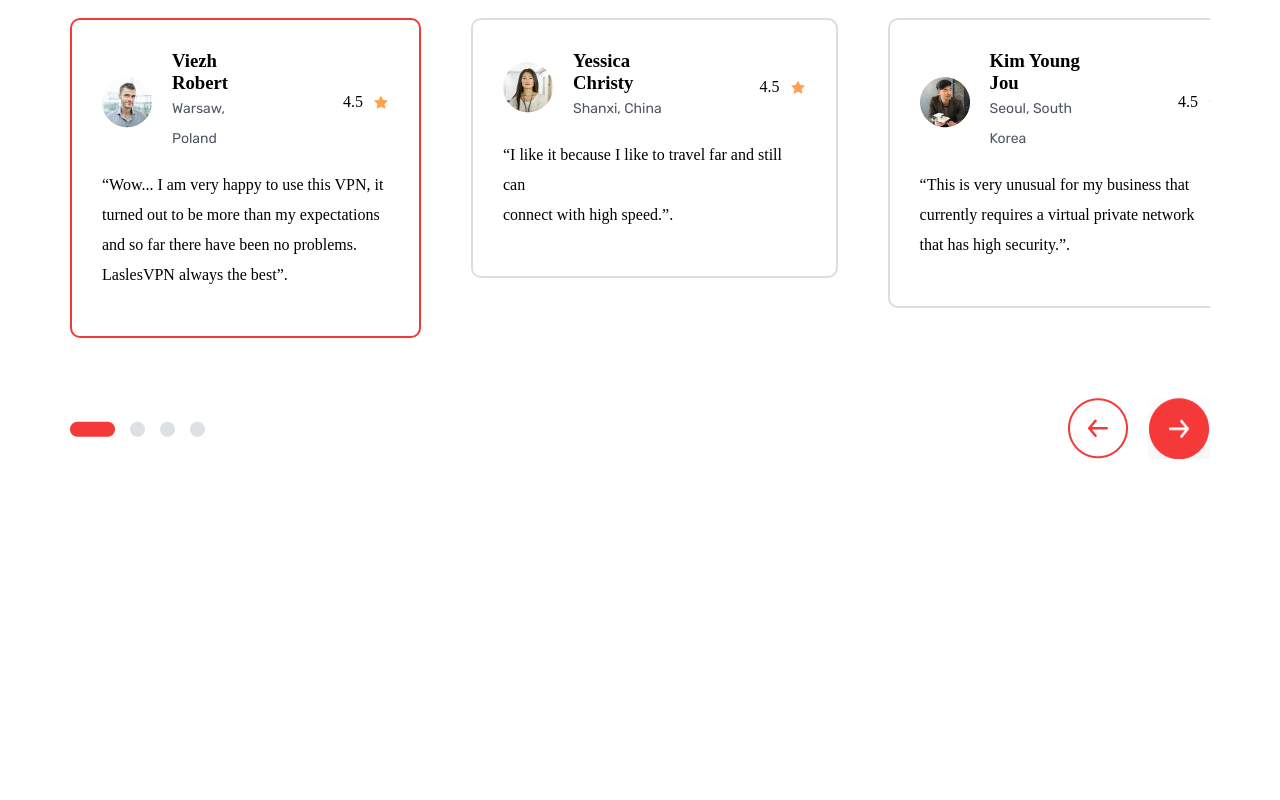
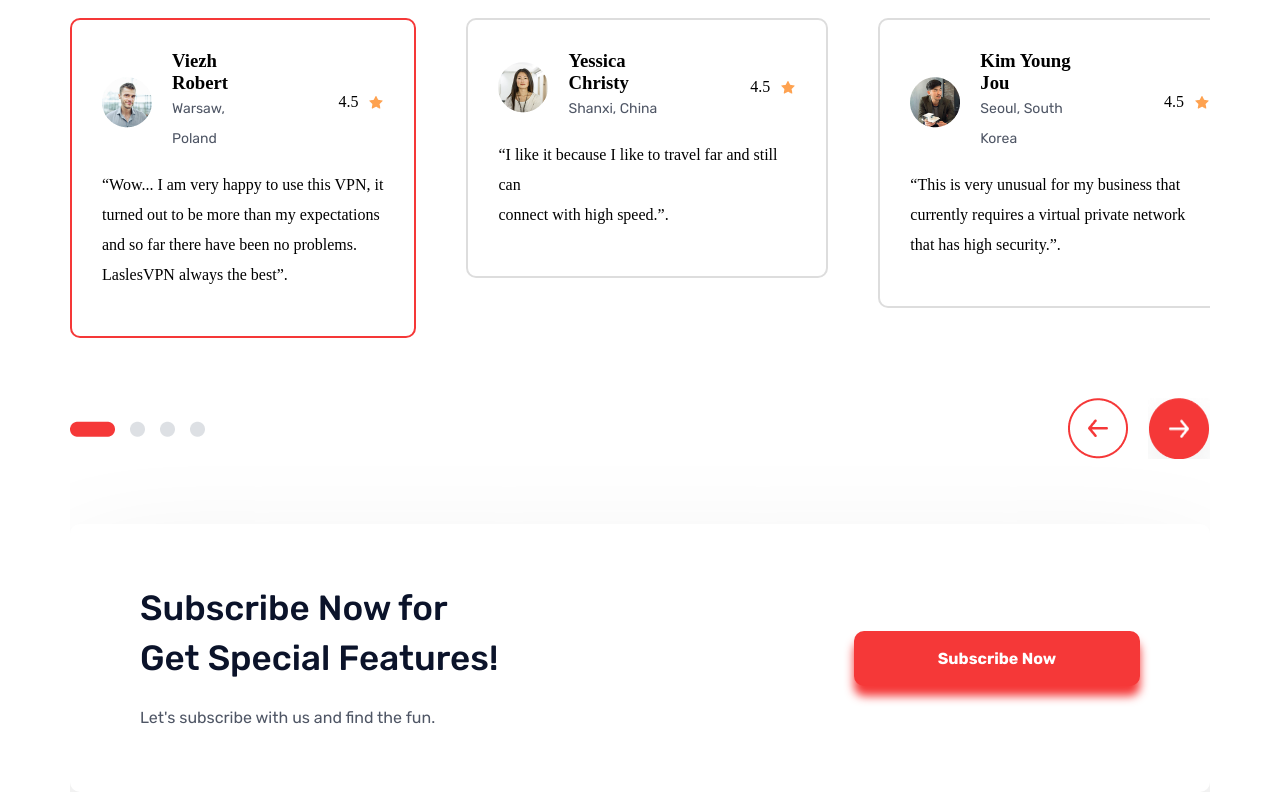
Before and after one commit to yernar-tursyn/neobis-front-lasles-VPN, a plain HTML site: page index.html in a window 1280 px wide. Shown: the part 4010-4810 px from the top of the page. Before the commit the page ends 4477 px from the top, so only its background shows below. Drawn offline with Linux system fonts and the light colour scheme.

Commit message:
feat: add seventh section

```diff
--- a/css/style.css
+++ b/css/style.css
@@ -67,8 +67,9 @@
     line-height: 30px;
 }
 
-.advertising_content_start button {
+.btn {
     margin-top: 50px;
+    height: fit-content;
     padding: 18px 76px;
     border: none;
     border-radius: 10px;
@@ -293,13 +294,13 @@
     justify-content: space-between;
 }
 
-/* Second section */
+/* Sixth section */
 
 .customers__users {
     margin-top: 60px;
     display: flex;
     gap: 50px;
-    width: 1186px;
+    width: 1172px;
 }
 
 .customers__user {
@@ -355,3 +356,34 @@
     display: flex;
     gap: 20px;
 }
+
+/* Seventh section */
+
+.subscribe {
+    padding: 59px 70px;
+    margin-top: 65px;
+    display: flex;
+    align-items: center;
+    justify-content: space-between;
+    border-radius: 10px;
+    box-shadow: 0 60px 130px rgb(223 223 223);
+}
+
+.subscribe__title {
+    margin-right: 350px;
+}
+
+.btn-subscribe {
+    width: 40%;
+    margin-top: 0;
+    height: fit-content;
+    padding: 18px 76px;
+    border: none;
+    border-radius: 10px;
+    background: rgb(245, 56, 56);
+    color: rgb(255, 255, 255);
+    font-family: Rubik;
+    font-size: 16px;
+    font-weight: 700;
+    box-shadow: 0 10px 10px rgba(245, 56, 56)
+}
--- a/index.html
+++ b/index.html
@@ -33,7 +33,7 @@
                         <div class="advertising_content_start">
                             <h1>Want anything to be easy with LaslesVPN.</h1>
                             <p>Provide a network for all your needs with ease and fun using LaslesVPN discover interesting features from us.</p>
-                            <button>Get Started</button>
+                            <button class="btn">Get Started</button>
                         </div>
                         <div class="advertising__content_end">
                             <img src="./images/Illustration.png" alt="banner">
@@ -195,6 +195,13 @@
                             </div>
                         </div>
                     </section>
+                    <section class="subscribe">
+                        <div class="subscribe__title">
+                            <h2 class="title__paragraph">Subscribe Now for Get Special Features!</h2>
+                            <p class="paragraph">Let's subscribe with us and find the fun.</p>
+                        </div>
+                        <button class="btn btn-subscribe">Subscribe Now</button>
+                    </section>
                 </article>
             </main>
         </div>
```
Also changed, not shown: 2 other files.
